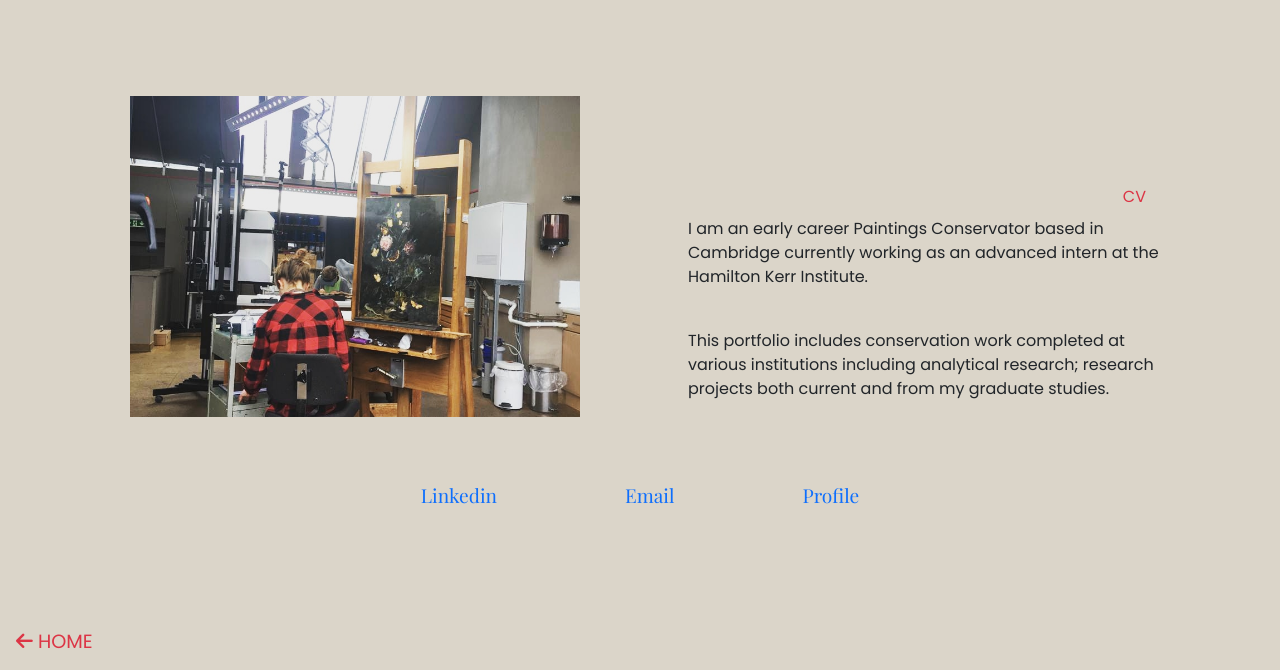
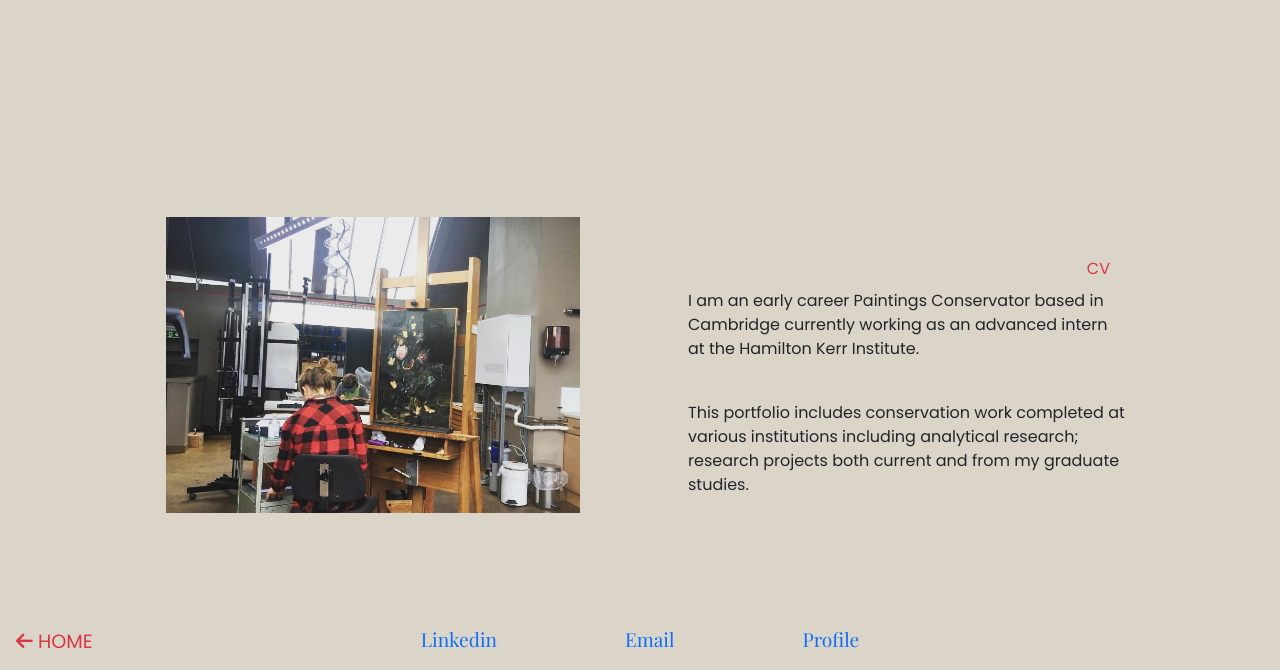
Before and after one commit to sophielamb/portfolio, a plain HTML site: page about.html in a window 1280 px wide. Shown: the part 135-805 px from the top of the page. Drawn offline with nearby package versions, Linux system fonts and the light colour scheme; some packages are replaced by stand-ins of ours; a script that the page names is missing.

Commit message:
Update about.html

```diff
--- a/about.html
+++ b/about.html
@@ -51,8 +51,8 @@
   </nav>
 
   <!-- Main Content -->
-  <section id="about">
-    <div class="container about-container">
+  <section id="about" class="pt-5">
+    <div class="container about-container p-5">
       <div class="row align-items-end about-row">
         <div class="col col-12 col-md-6">
           <img src="img/profile-image.jpg" class="img img-fluid p-5">
```
